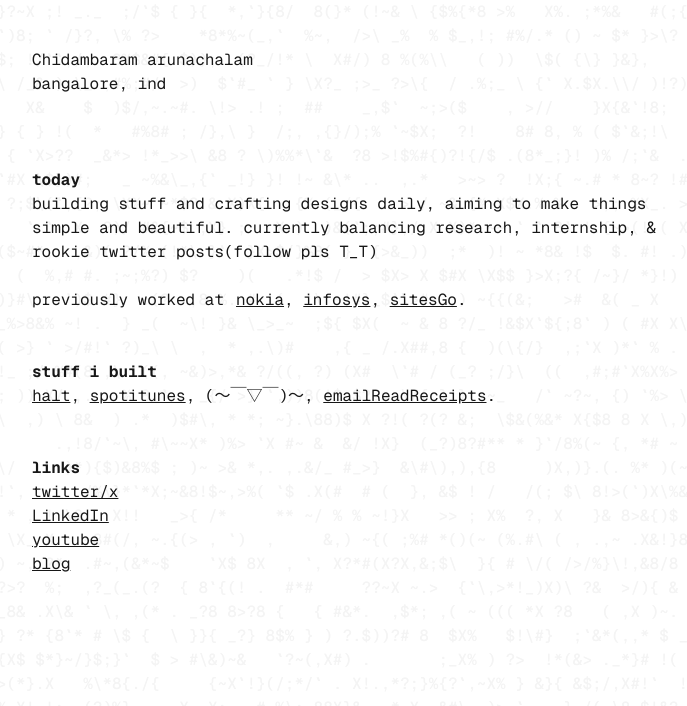
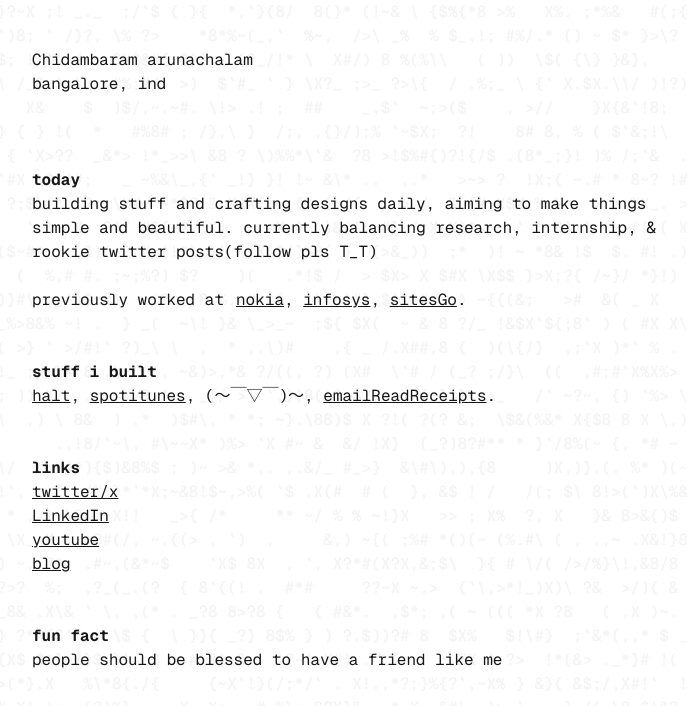
Before and after one commit to ChiduAnush/my-website, a Next.js app: page / in a window 1280 px wide. Shown: the top 706 px of the page, without its empty margins (32-719 px from the left). Built offline with nearby package versions, Linux system fonts and the light colour scheme.

Commit message:
add fact

```diff
--- a/app/page.tsx
+++ b/app/page.tsx
@@ -153,6 +153,15 @@ export default function Home() {
             </p>
           </div>
         </section>
+
+        <section className='space-y-0'>
+            <h2 className="content-line font-bold">fun fact</h2>
+            <p className="content-line">
+            people should be blessed to have a friend like me
+          </p>
+        </section>
+
+
       </div>
     </div>
   )
```
